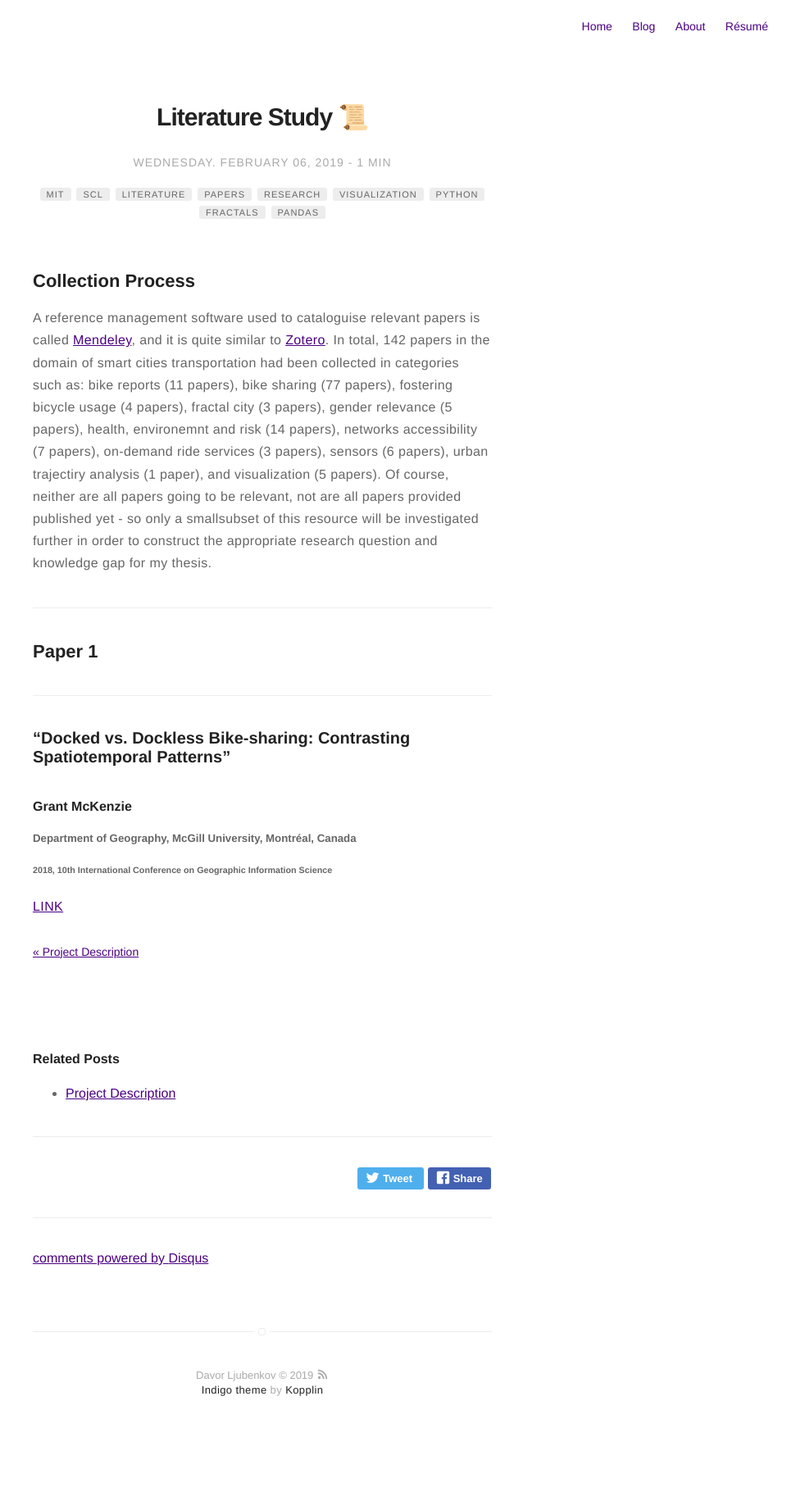
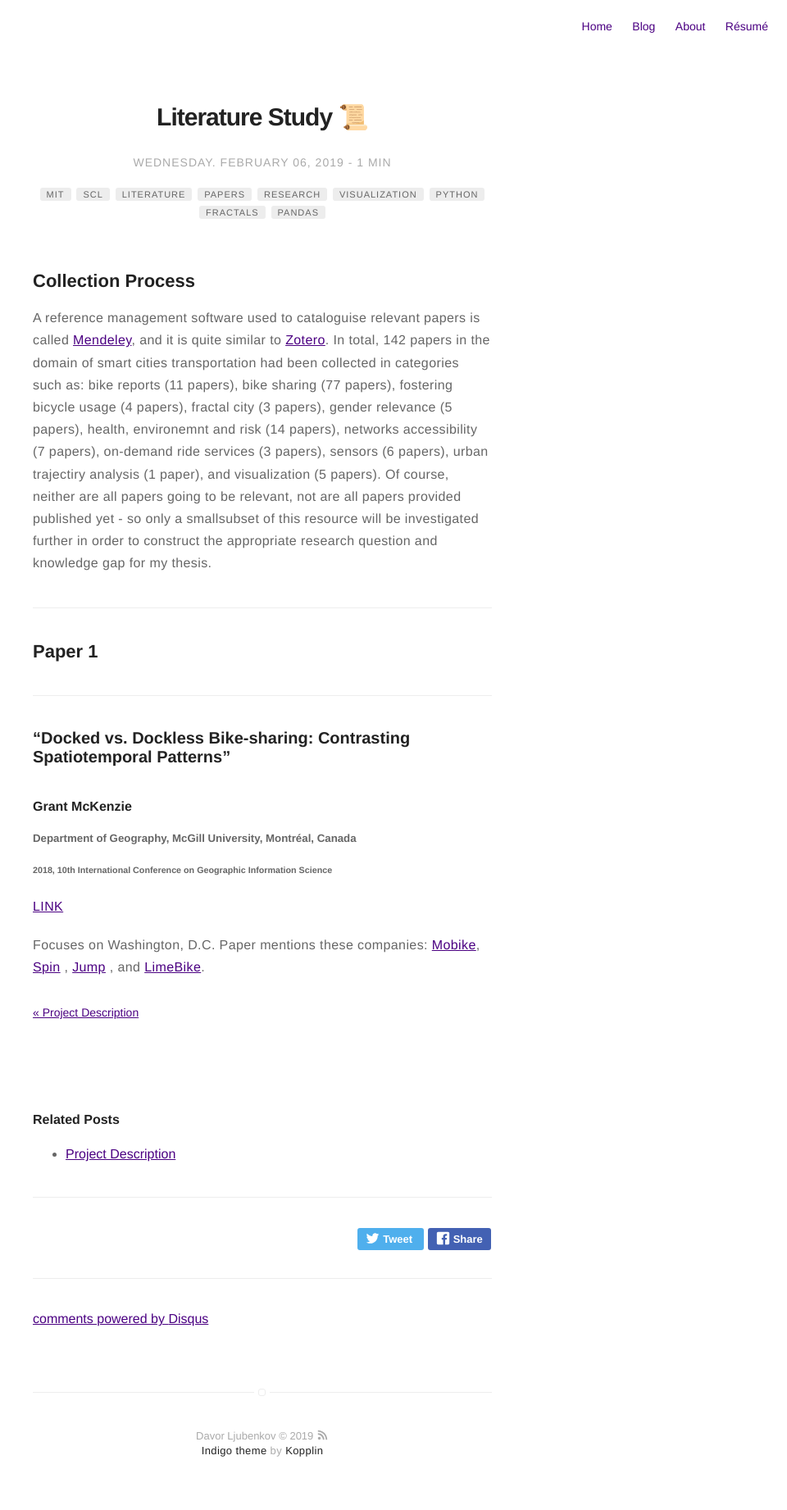
Before and after one commit to dljubenk/dljubenk.github.io, a Jekyll site: the page built from _posts/2019-02-06-literature-study.markdown, in a window 1280 px wide. Shown: the whole page at 82% size, without its empty margins (320-1280 px from the left). Built offline with Jekyll 4.4.1, drawn with Linux system fonts in a browser that asks for light colours; emoji names are drawn with the system emoji font; comment, search, counter and statistics services are not loaded; before the commit the page ends 1767 px from its top, so only the background shows below that.

Commit message:
Update 2019-02-06-literature-study.markdown

```diff
--- a/_posts/2019-02-06-literature-study.markdown
+++ b/_posts/2019-02-06-literature-study.markdown
@@ -35,3 +35,6 @@ In total, 142 papers in the domain of smart cities transportation had been colle
 ###### 2018, 10th International Conference on Geographic Information Science
 
 [LINK](https://grantmckenzie.com/academics/Dockless2018.pdf)
+
+Focuses on Washington, D.C.
+Paper mentions these companies: [Mobike](https://mobike.com/global/), [Spin](https://www.spin.app/) , [Jump](https://jump.com/) , and [LimeBike](https://www.li.me/).
```
